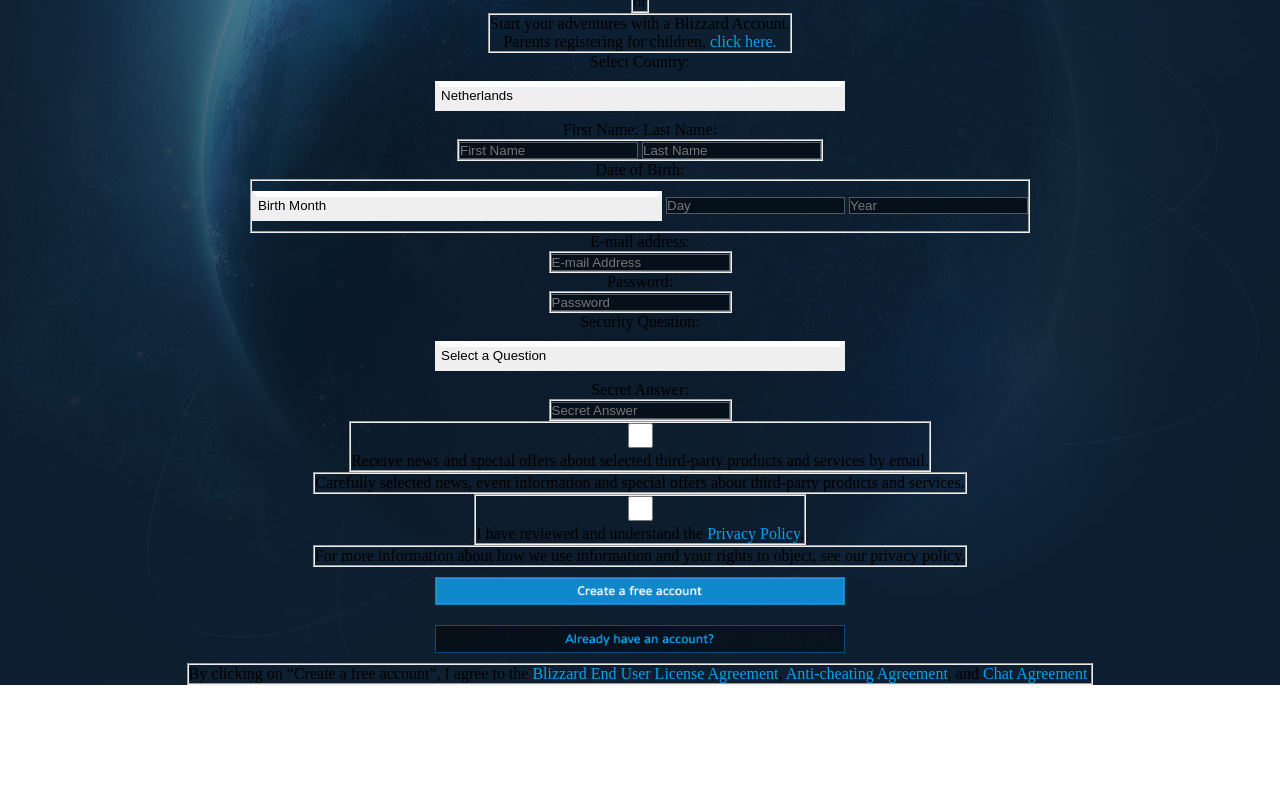
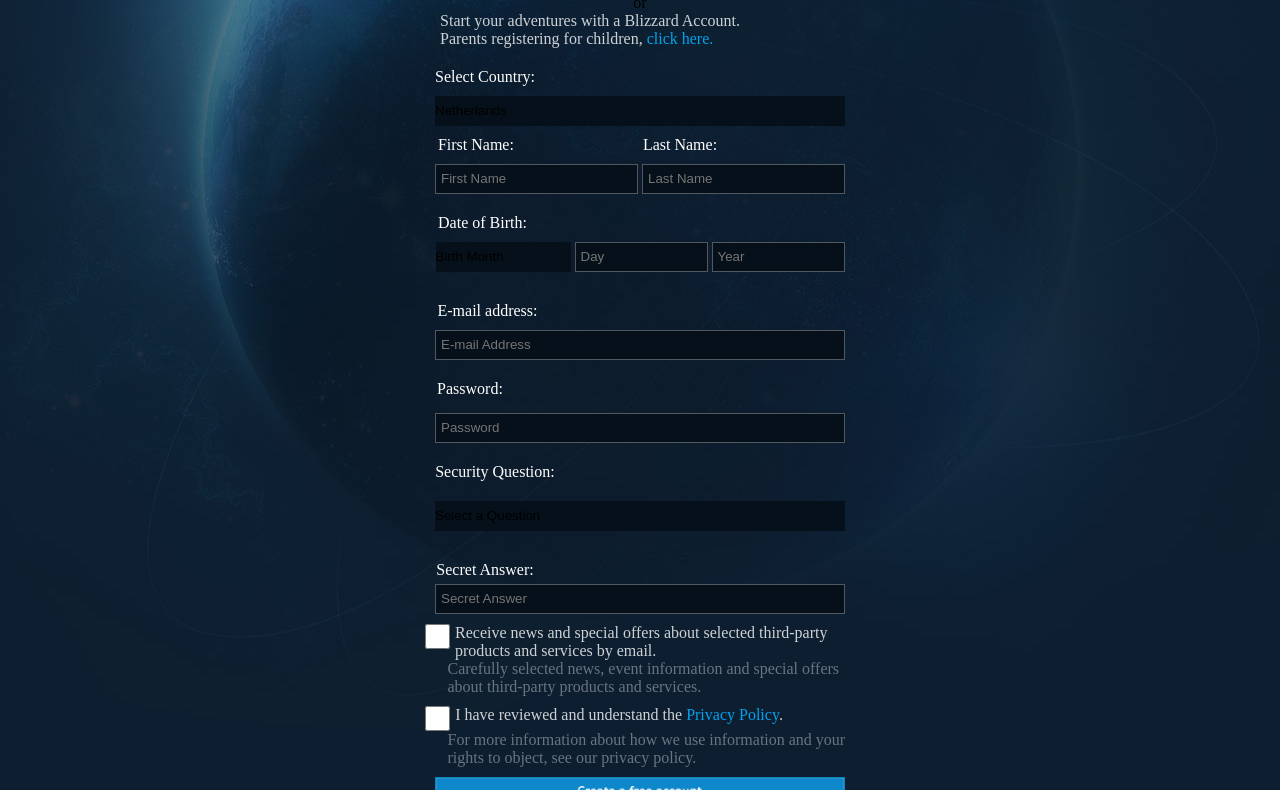
Before and after one commit to mmtbosters/Front-end-Development, a plain HTML site: page accountcreation.html in a window 1280 px wide. Shown: the part 300-1090 px from the top of the page. Before the commit the page ends 985 px from the top, so only its background shows below. Drawn offline with Linux system fonts and the light colour scheme.

Commit message:
Add files via upload

```diff
--- a/style/style2.css
+++ b/style/style2.css
@@ -29,7 +29,7 @@
 	margin: 25px;
 }
 
-form div:nth-of-type(3) p {
+form fieldset:nth-of-type(3) p {
 	color: #CED2D5;
 	text-align: left;
 }
@@ -46,34 +46,34 @@
 	margin-top: 30px;
 }
 
-form div button {
+form fieldset button {
 	border: none;
 	background: none;
 	margin-left: 5px;
 	margin-right: 5px;
 }
 
-form div button:hover {
+form fieldset button:hover {
 	filter: brightness(1.3);
 }
 
-form div button:focus {
+form fieldset button:focus {
 	outline: none;
 	background: none;
 }
 
-form div:nth-of-type(2) {
+form fieldset:nth-of-type(2) {
 	display: inline;
 }
 
-form div div:nth-of-type(1),
-form div div:nth-of-type(2) {
+form div fieldset:nth-of-type(1),
+form div fieldset:nth-of-type(2) {
 	width: 100px;
 	height: 2px;
 	background-color: white;
 }
 
-form div:nth-of-type(3) {
+form fieldset:nth-of-type(3) {
 	margin-right: 100px;
 }
 
@@ -82,93 +82,139 @@
 	height: 30px;
 	margin-top: 10px;
 	margin-bottom: 10px;
-	border: 6px solid transparent;
 	border-color: #fff transparent transparent transparent;
 	border-radius: 0px;
 	-webkit-appearance: none;
 	-webkit-border-radius: 0px;
 }
 
-form div:nth-of-type(4) input:nth-of-type(1),
-form div:nth-of-type(4) input:nth-of-type(2) {
+form fieldset:nth-of-type(4) input:nth-of-type(1),
+form fieldset:nth-of-type(4) input:nth-of-type(2) {
 	width: 203px;
 	height: 30px;
 	padding-left: 5px;
 }
 
-form div:nth-of-type(5) select {
+form fieldset:nth-of-type(5) select {
 	width: 135px;
 	height: 30px;
 	margin-top: 10px;
 	margin-bottom: 10px;
-	border: 6px solid transparent;
 	border-color: #fff transparent transparent transparent;
 	border-radius: 0px;
 	-webkit-appearance: none;
 	-webkit-border-radius: 0px;
 }
 
-form div:nth-of-type(5) input {
+label {
+	color: white;
+}
+
+form label:first-of-type {
+	margin-right: 310px;
+	margin-top: 20px;
+}
+
+form label:nth-of-type(2) {
+	margin-right: 315px;
+	margin-top: 20px;
+}
+
+form label:nth-of-type(3) {
+	margin-right: 305px;
+	margin-top: 20px;
+	margin-bottom: 10px;
+}
+
+form label:nth-of-type(4) {
+	margin-right: 340px;
+	margin-top: 20px;
+	margin-bottom: 10px;
+}
+
+form label:nth-of-type(5) {
+	margin-right: 290px;
+	margin-top: 20px;
+	margin-bottom: 10px;
+}
+
+form label:nth-of-type(6) {
+	margin-right: 310px;
+	margin-top: 20px;
+	margin-bottom: 10px;
+}
+
+form div:first-of-type {
+	margin-right: 100px;
+	margin-bottom: 10px;
+}
+
+form div:first-of-type label {
+	margin-right: 75px;
+	margin-left: 50px;
+}
+
+form fieldset:nth-of-type(5) input {
 	width: 133px;
 	height: 30px;
 	padding-left: 5px;
 }
 
-form div:nth-of-type(6) input {
+form fieldset:nth-of-type(6) input {
 	width: 410px;
 	height: 30px;
 	padding-left: 5px;
 }
 
-form div:nth-of-type(7) input {
+form fieldset:nth-of-type(7) input {
 	width: 410px;
 	height: 30px;
 	margin-top: 5px;
 	padding-left: 5px;
 }
 
-form div:nth-of-type(8) input {
+form fieldset:nth-of-type(8) input {
 	width: 410px;
 	height: 30px;
 	margin-top: -5px;
 	padding-left: 5px;
 }
 
-form div:nth-of-type(9) {
+form fieldset:nth-of-type(9) {
 	display: flex;
 	justify-content: space-between;
 	margin-top: 10px;
 }
 
-form div:nth-of-type(9) p:nth-of-type(1) {
+form fieldset:nth-of-type(9) p:nth-of-type(1) {
 	color: #CED2D5;
 	max-width: 400px;
 	text-align: left;
 	margin-left: 5px;
 }
 
-form div:nth-of-type(10) p {
+form fieldset:nth-of-type(10) p {
 	color: #6A7480;
 	max-width: 400px;
 	text-align: left;
 	margin-left: 15px;
 }
 
-form div:nth-of-type(11) {
+form fieldset:nth-of-type(11) {
 	display: flex;
 	justify-content: space-between;
 	margin-top: 10px;
 	margin-right: 72px;
 }
 
-form div:nth-of-type(11) p:nth-of-type(1) {
+form fieldset:nth-of-type(11) p:nth-of-type(1) {
 	color: #CED2D5;
 	max-width: 400px;
 	text-align: left;
 	margin-left: 5px;
 }
 
-form div:nth-of-type(12) p {
+form fieldset:nth-of-type(12) p {
 	color: #6A7480;
 	max-width: 400px;
 	text-align: left;
@@ -185,7 +231,7 @@
 	filter: brightness(1.3);
 }
 
-form div:nth-of-type(13) p {
+form fieldset:nth-of-type(13) p {
 	color: #CED2D5;
 	max-width: 400px;
 	text-align: left;
@@ -201,7 +247,7 @@
 	-moz-appearance: none;
 	-webkit-appearance: none;
 	border: #51585F solid 1px;
-	/*	background-color: #06101A;*/
+	background-color: #06101A;
 }
 
 .checkbox {
@@ -209,3 +255,15 @@
 	width: 25px;
 	background-color: #06101A;
 }
+
+fieldset {
+	border: none;
+}
+
+select {
+	-webkit-appearance: none;
+	-moz-appearance: none;
+	appearance: none;
+	border: none;
+	outline: none;
+}
```
Also changed, not shown: style/style.css (+22 -22 lines).
